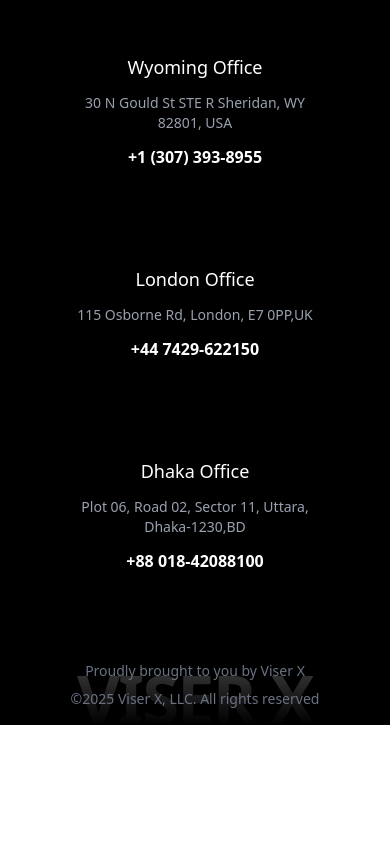
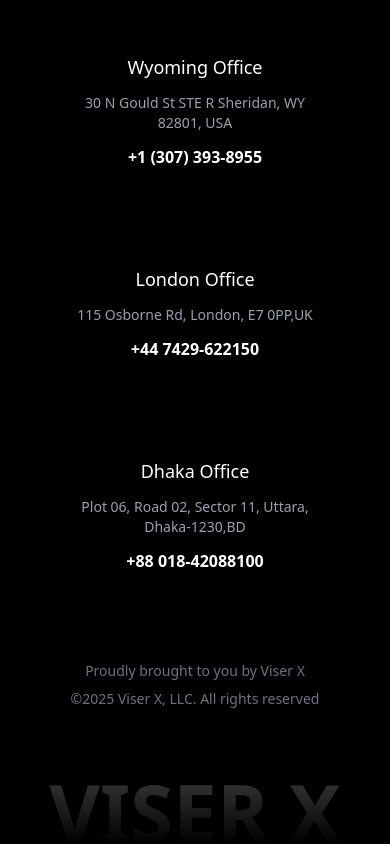
Before and after one commit to mdalammin/blog-client, a React (Vite) app: page / in a window 390 px wide. Shown: the part 7258-8102 px from the top of the page. Before the commit the page ends 7983 px from the top, so only its background shows below. Built offline with nearby package versions, Linux system fonts and the light colour scheme; a web font is replaced by a local one.

Commit message:
footer section update

```diff
--- a/src/components/FooterUpdate.jsx
+++ b/src/components/FooterUpdate.jsx
@@ -144,8 +144,8 @@
                 </div>
 
                 {/* Background Overlay Text */}
-                <div className="absolute bottom-0 w-full flex justify-center pointer-events-none select-none overflow-hidden">
-                    <h1 className="text-[17vw] leading-[0.8] font-extrabold uppercase whitespace-nowrap bg-gradient-to-b from-white/20 to-transparent bg-clip-text text-transparent tracking-tight">
+                <div className="w-full flex justify-center pointer-events-none select-none overflow-hidden">
+                    <h1 className="text-[20vw] sm:text-[150px] md:text-[220px] lg:text-[280px] xl:text-[340px] leading-[0.8] font-extrabold uppercase whitespace-nowrap bg-gradient-to-b from-white/20 to-transparent bg-clip-text text-transparent ">
                         VISER X
                     </h1>
                 </div>
```
